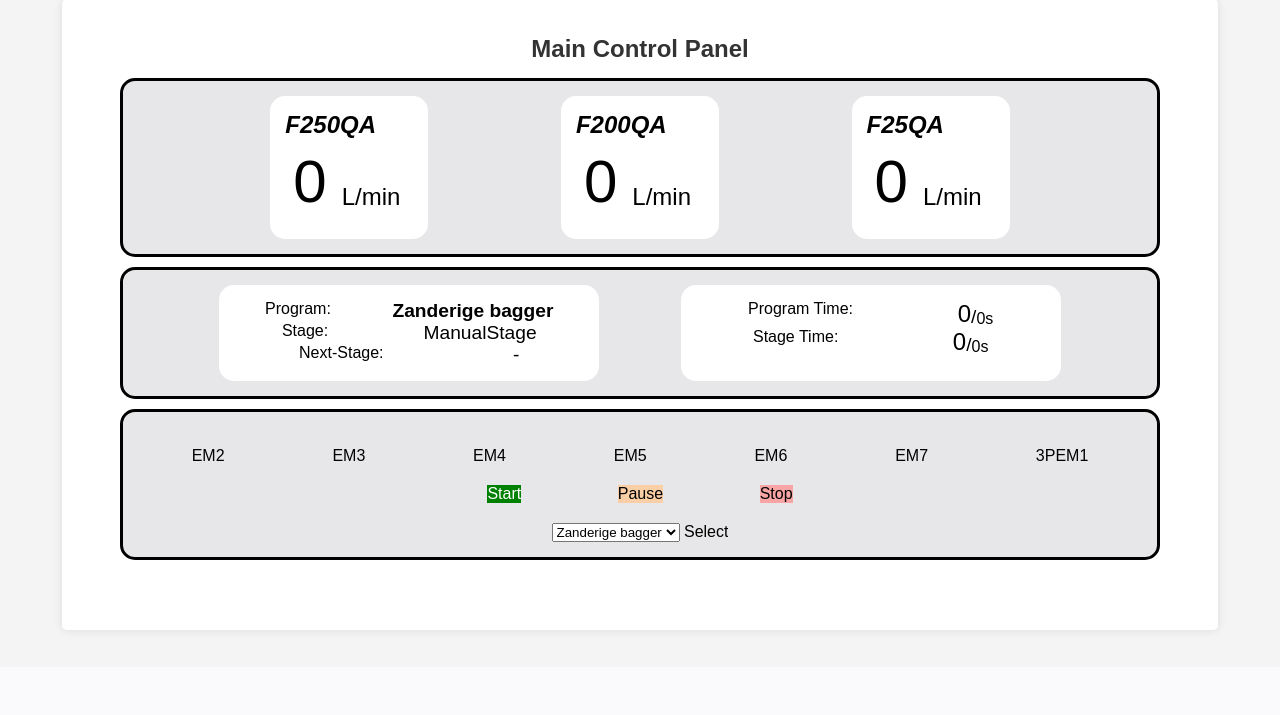
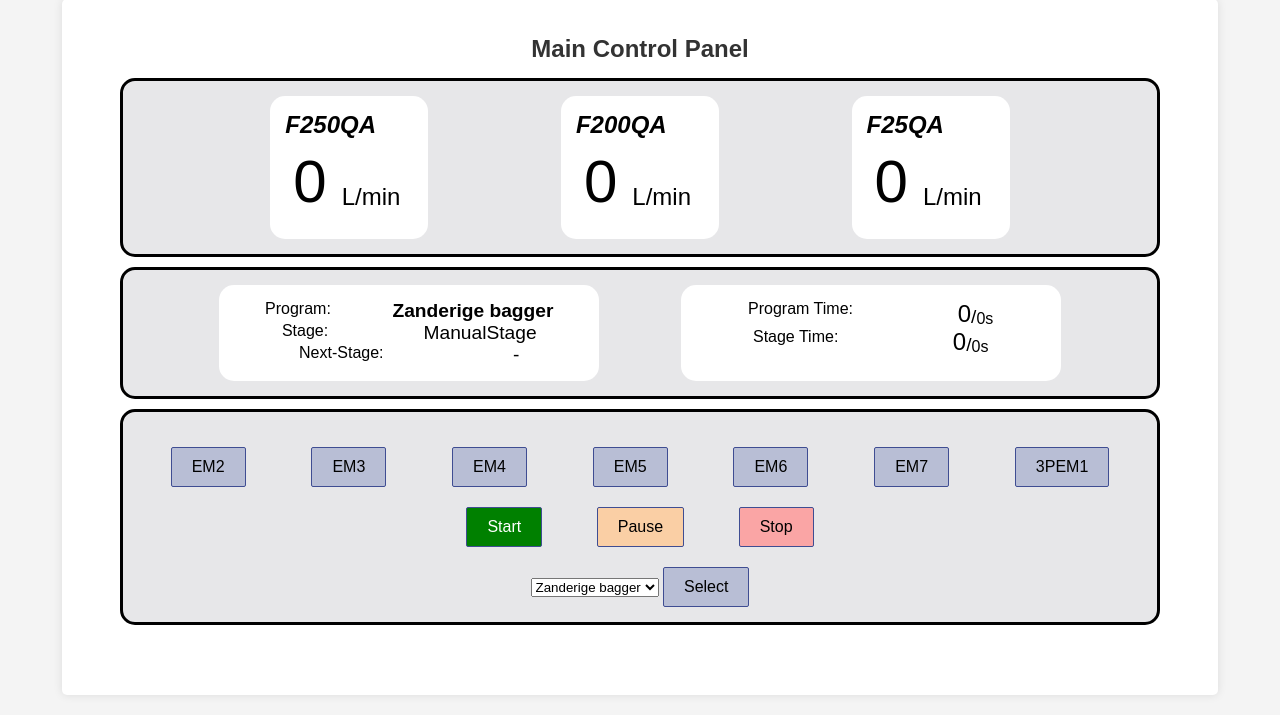
Before and after one commit to YLaret/BlauweBagger, a Flask app: page / in a window 1280 px wide. Shown: the part 133-848 px from the top of the page. Before the commit the page ends 767 px from the top, so only its background shows below. Run offline with Flask 3, Linux system fonts and the light colour scheme; data comes from the database, SQL or seed files in the repository.

Commit message:
ipad 2 button fix attempt #2

```diff
--- a/server/static/styles.css
+++ b/server/static/styles.css
@@ -227,9 +227,6 @@ nav a:hover {
 }
 
 /* CONTROL */
-input:is([type="button"], [type="submit"], [type="reset"]) {
-    all:unset;
-}
 .control-select-container {
     background-color: #E7E7E9;
     padding: 15px;
@@ -265,6 +262,7 @@ input:is([type="button"], [type="submit"], [type="reset"]) {
     padding: 10px 20px;
     font-size:16px;
     cursor:pointer;
+    -webkit-appearance: none;
 }
 
 #start-btn {
```
